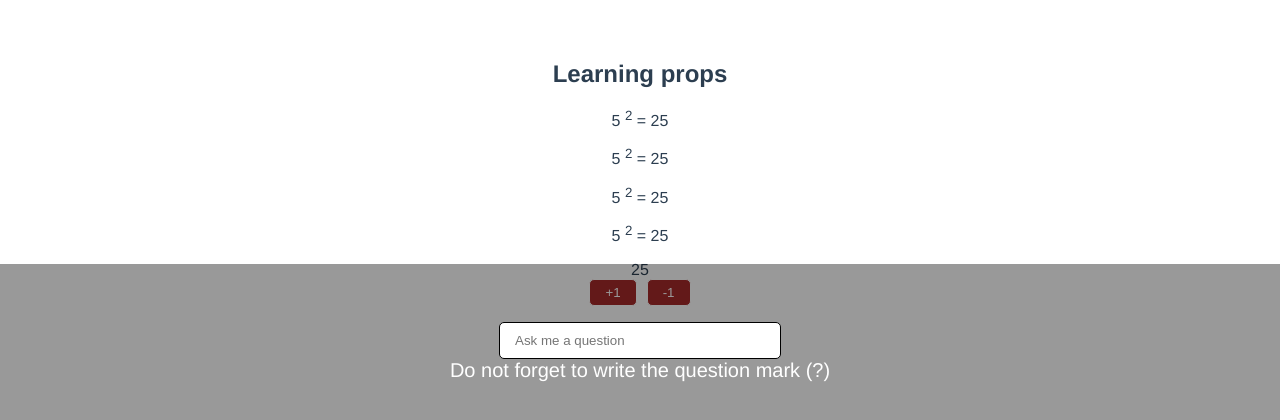
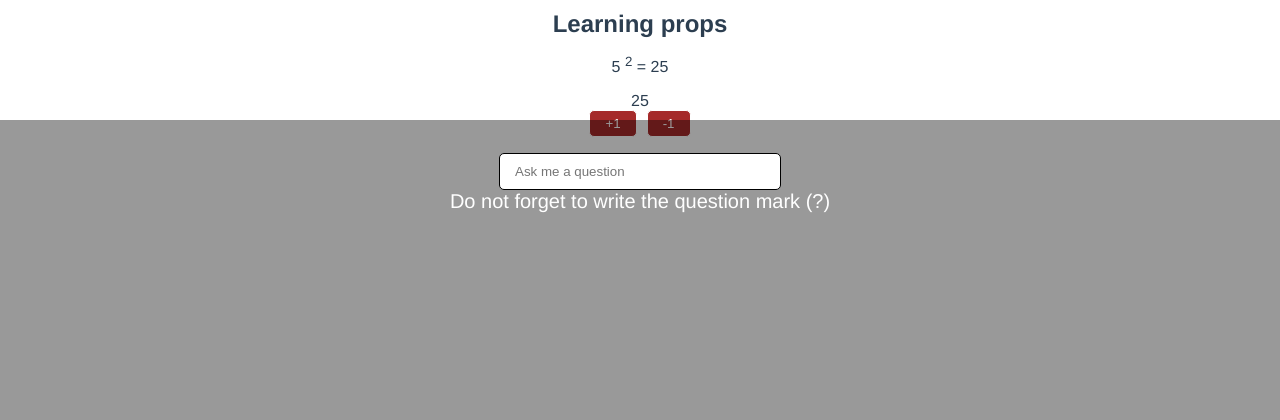
Before and after one commit to Jmonmany/uncertainApp-Vue.js, a Vue app: page / in a window 1280 px wide. Shown: the top 420 px of the page. Built offline with nearby package versions, Linux system fonts and the light colour scheme.

Commit message:
Add styles

```diff
--- a/src/App.vue
+++ b/src/App.vue
@@ -25,6 +25,6 @@ export default {
   -moz-osx-font-smoothing: grayscale;
   text-align: center;
   color: #2c3e50;
-  margin-top: 60px;
+  margin-top: 10px;
 }
 </style>
--- a/src/components/Counter.vue
+++ b/src/components/Counter.vue
@@ -1,23 +1,25 @@
 <template>
   <h2>{{ getTitle }}</h2>
-  <p>{{ counter }} <sup>2</sup> = {{ getSquareValue() }}</p>
-  <p>{{ counter }} <sup>2</sup> = {{ getSquareValue() }}</p>
+  <section>
+      <!-- <p>{{ counter }} <sup>2</sup> = {{ getSquareValue() }}</p>
+      <p>{{ counter }} <sup>2</sup> = {{ getSquareValue() }}</p> -->
       <!-- notice that using methods functions will be called with () and renders per each call,
   no matter if the value is changed or not -->
-  <p>{{ counter }} <sup>2</sup> = {{ getSquareCounter }}</p>
+      <!-- <p>{{ counter }} <sup>2</sup> = {{ getSquareCounter }}</p> -->
       <p>{{ counter }} <sup>2</sup> = {{ getSquareCounter }}</p>
       <!-- Using computed functions instead will only be called once, and the value will
   be cached We don't use () in computed functions, because they are not
   functions, they are properties -->
     <span>{{ getSquareCounter }}</span>
     <div class="snapshot testing">
-    <button v-on:click="Increment()" data-testidBtn='increase'>+1</button>
+      <button v-on:click="Increment()" data-testidBtn="increase">+1</button>
       <button @click="Decrement()">-1</button>
       <!-- using @click instead of v-on:click -->
     </div>
+  </section>
 </template>
 
-<script>
+<script scoped>
 export default {
   props: {
     title: String,
@@ -85,6 +87,9 @@ export default {
 </script>
 
 <style>
+h2 {
+  margin: 0;
+}
 button {
   background-color: brown;
   border-radius: 5px;
--- a/src/components/Uncertain.vue
+++ b/src/components/Uncertain.vue
@@ -58,7 +58,7 @@ img,
 .bg-dark {
   height: 100vh;
   left: 0px;
-  max-height: 67%;
+  max-height: 85%;
   max-width: 100%;
   position: fixed;
   bottom: 0px;
```
Lines whose indentation alone changed are shown as unchanged.
